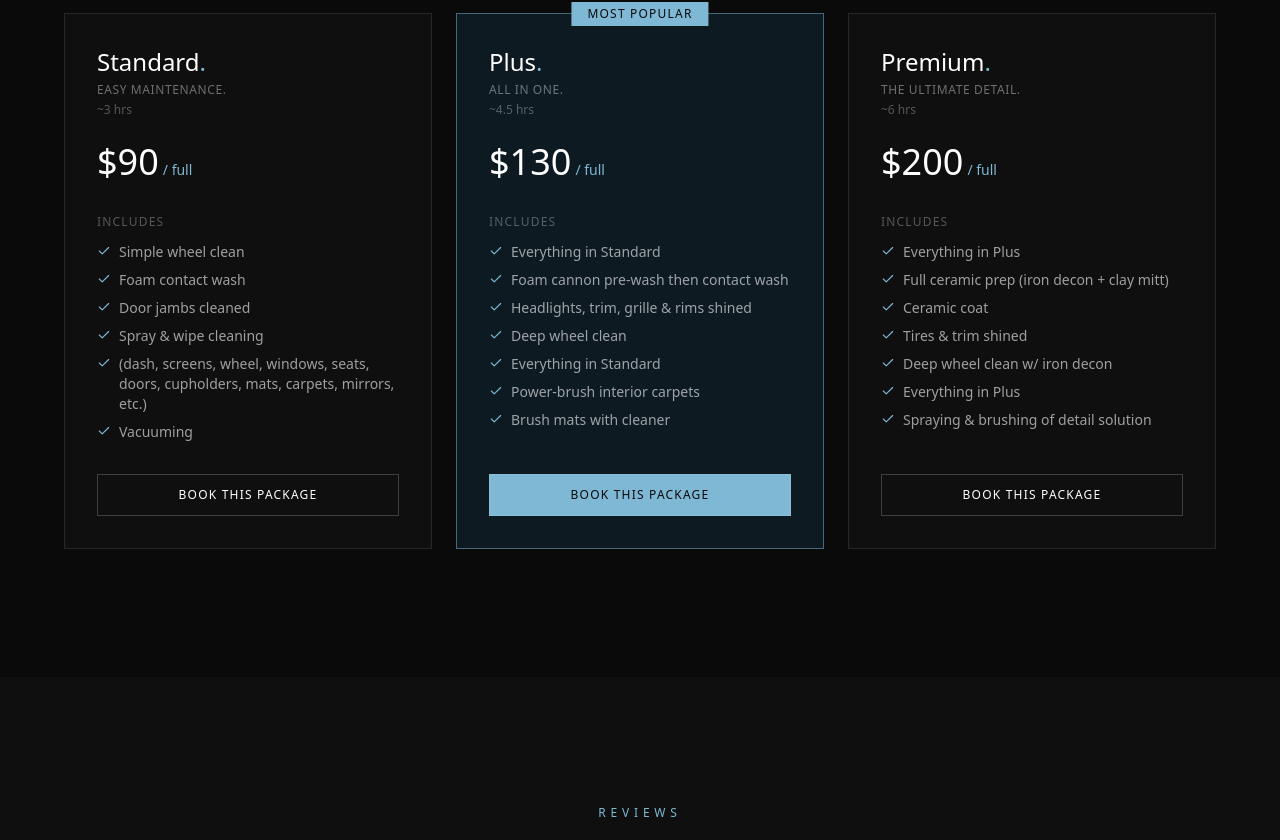
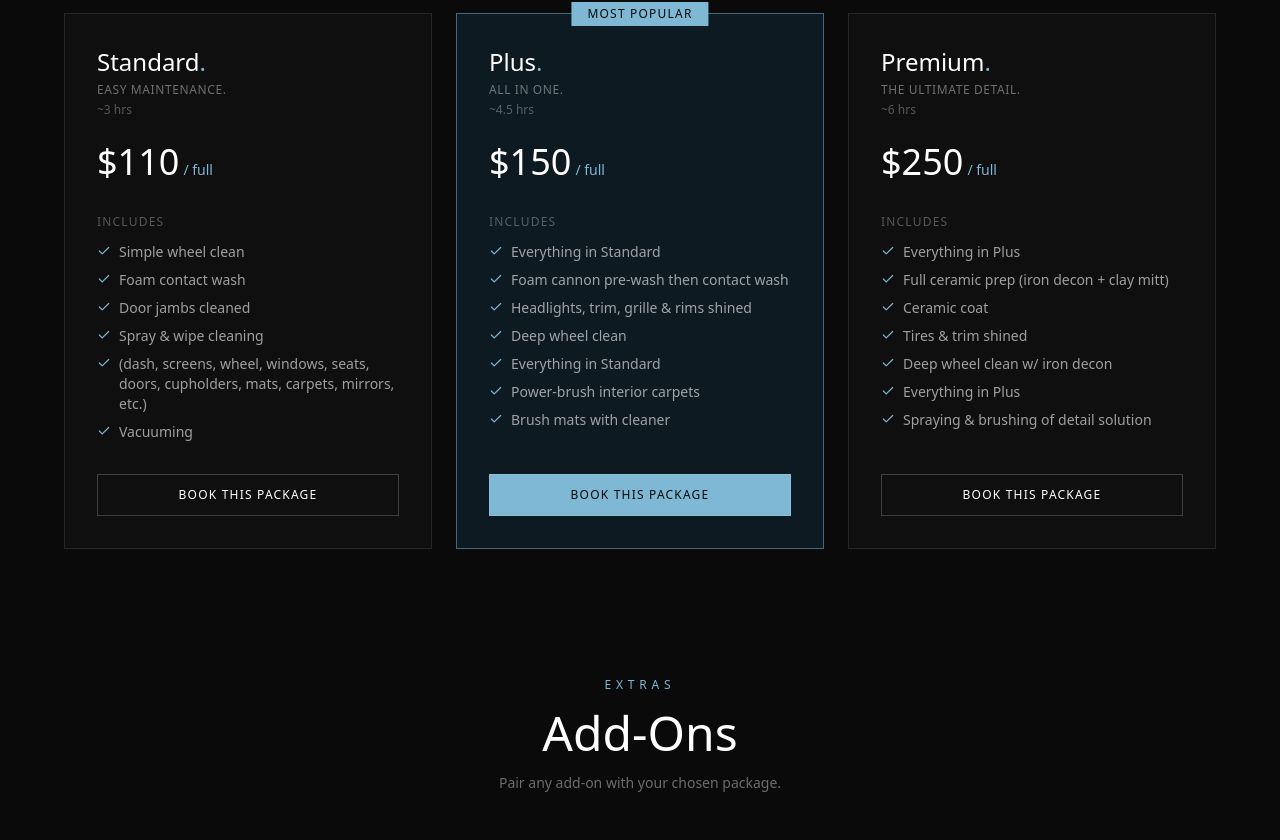
Before and after one commit to tejusadepumedia/thewash, a React (Vite) app: page / in a window 1280 px wide. Shown: the part 1939-2779 px from the top of the page. Built offline with nearby package versions, Linux system fonts and the light colour scheme.

Commit message:
addons, pricing updates

```diff
--- a/src/Pages/home.jsx
+++ b/src/Pages/home.jsx
@@ -2,6 +2,7 @@ import Navigation from "/src/components/Navigation";
 import HeroSection from "/src/components/HeroSection";
 import ServicesSection from "/src/components/ServicesSection";
 import PricingSection from "/src/components/PricingSection";
+import AddonsSection from "/src/components/Addonssection";
 import BookingSection from "/src/components/BookingSection";
 import TestimonialsSection from "/src/components/TestimonialsSection";
 import CarsDetailedSection from "/src/components/CarsDetailedSection";
@@ -15,6 +16,7 @@ export default function Home() {
       <HeroSection />
       <ServicesSection />
       <PricingSection />
+      <AddonsSection />
       <TestimonialsSection />
       <CarsDetailedSection />
       <AboutSection />
--- /dev/null
+++ b/src/components/Addonssection.jsx
@@ -0,0 +1,59 @@
+import { motion } from "framer-motion";
+import { Plus } from "lucide-react";
+
+const addons = [
+  {
+    name: "Engine Bay Degreasing",
+    description: "Full degreasing and rinse of the engine bay for a clean, factory-fresh look under the hood.",
+    price: 30,
+  },
+  {
+    name: "Trunk Detail",
+    description: "Vacuum and wipe-down of the trunk area, including carpet and side panels.",
+    price: 20,
+  },
+];
+
+export default function AddonsSection() {
+  return (
+    <section className="bg-[#0a0a0a] pb-24 md:pb-32 px-4 md:px-8">
+      <div className="max-w-6xl mx-auto">
+        <div className="text-center mb-16">
+          <p className="text-[#7eb8d4] text-xs uppercase tracking-[0.4em] mb-4">Extras</p>
+          <h2 className="text-3xl md:text-5xl font-light text-white mb-4">Add-Ons</h2>
+          <p className="text-white/40 text-sm">Pair any add-on with your chosen package.</p>
+        </div>
+
+        <div className="grid sm:grid-cols-2 gap-6 max-w-2xl mx-auto">
+          {addons.map((addon, i) => (
+            <motion.div
+              key={addon.name}
+              initial={{ opacity: 0, y: 30 }}
+              whileInView={{ opacity: 1, y: 0 }}
+              viewport={{ once: true }}
+              transition={{ duration: 0.6, delay: i * 0.1 }}
+              className="border border-white/10 bg-[#0f0f0f] p-8 flex flex-col"
+            >
+              <div className="flex items-start justify-between gap-4 mb-4">
+                <h3 className="text-lg font-light text-white leading-snug">
+                  {addon.name}<span className="text-[#7eb8d4]">.</span>
+                </h3>
+                <p className="text-2xl font-light text-white shrink-0">
+                  +<span className="text-[#7eb8d4]">${addon.price}</span>
+                </p>
+              </div>
+              <p className="text-white/40 text-sm leading-relaxed flex-1">{addon.description}</p>
+              <button
+                onClick={() => document.getElementById("book")?.scrollIntoView({ behavior: "smooth" })}
+                className="mt-6 w-full py-3 text-xs uppercase tracking-widest border border-white/20 text-white hover:border-[#7eb8d4]/50 transition-all duration-300 flex items-center justify-center gap-2"
+              >
+                <Plus className="w-3.5 h-3.5" />
+                Add to Booking
+              </button>
+            </motion.div>
+          ))}
+        </div>
+      </div>
+    </section>
+  );
+}
--- a/src/components/PricingSection.jsx
+++ b/src/components/PricingSection.jsx
@@ -1,155 +1,3 @@
-// import { useState } from "react";
-// import { motion } from "framer-motion";
-// import { Check } from "lucide-react";
-
-// const packages = [
-//   {
-//     name: "Standard",
-//     tagline: "Easy maintenance.",
-//     time: "~3 hrs",
-//     accent: false,
-//     prices: { full: { orig: 90, sale: 70 }, exterior: { orig: 40, sale: 32 }, interior: { orig: 45, sale: 36 } },
-//     exterior: [
-//       "Simple wheel clean",
-//       "Foam contact wash",
-//       "Door jambs cleaned",
-//     ],
-//     interior: [
-//       "Spray & wipe cleaning",
-//       "(dash, screens, wheel, windows, seats, doors, cupholders, mats, carpets, mirrors, etc.)",
-//       "Vacuuming",
-//     ],
-//   },
-//   {
-//     name: "Plus",
-//     tagline: "All in one.",
-//     time: "~4.5 hrs",
-//     accent: true,
-//     prices: { full: { orig: 130, sale: 104 }, exterior: { orig: 60, sale: 48 }, interior: { orig: 80, sale: 64 } },
-//     exterior: [
-//       "Everything in Standard",
-//       "Foam cannon pre-wash then contact wash",
-//       "Headlights, trim, grille & rims shined",
-//       "Deep wheel clean",
-//     ],
-//     interior: [
-//       "Everything in Standard",
-//       "Power-brush interior carpets",
-//       "Brush mats with cleaner",
-//     ],
-//   },
-//   {
-//     name: "Premium",
-//     tagline: "The ultimate detail.",
-//     time: "~6 hrs",
-//     accent: false,
-//     prices: { full: { orig: 200, sale: 160 }, exterior: { orig: 100, sale: 80 }, interior: { orig: 125, sale: 100 } },
-//     exterior: [
-//       "Everything in Plus",
-//       "Full ceramic prep (iron decon + clay mitt)",
-//       "Ceramic coat",
-//       "Tires & trim shined",
-//       "Deep wheel clean w/ iron decon",
-//     ],
-//     interior: [
-//       "Everything in Plus",
-//       "Spraying & brushing of detail solution",
-//     ],
-//   },
-// ];
-
-// export default function PricingSection() {
-//   const [selected, setSelected] = useState("full");
-
-//   return (
-//     <section id="pricing" className="bg-[#0a0a0a] py-24 md:py-32 px-4 md:px-8">
-//       <div className="max-w-6xl mx-auto">
-//         <div className="text-center mb-16">
-//           <p className="text-[#7eb8d4] text-xs uppercase tracking-[0.4em] mb-4">Packages</p>
-//           <h2 className="text-3xl md:text-5xl font-light text-white mb-4">Pricing</h2>
-//           <p className="text-white/40 text-sm">All packages currently <span className="text-[#7eb8d4]">20% off</span> — limited time.</p>
-//         </div>
-
-//         {/* Toggle */}
-//         <div className="flex justify-center gap-2 mb-14">
-//           {["full", "exterior", "interior"].map((type) => (
-//             <button
-//               key={type}
-//               onClick={() => setSelected(type)}
-//               className={`px-5 py-2 text-xs uppercase tracking-widest transition-all duration-300 ${
-//                 selected === type
-//                   ? "bg-[#7eb8d4] text-[#0a0a0a] font-medium"
-//                   : "border border-white/10 text-white/50 hover:border-[#7eb8d4]/40"
-//               }`}
-//             >
-//               {type === "full" ? "Full Detail" : type}
-//             </button>
-//           ))}
-//         </div>
-
-//         <div className="grid md:grid-cols-3 gap-6">
-//           {packages.map((pkg, i) => (
-//             <motion.div
-//               key={pkg.name}
-//               initial={{ opacity: 0, y: 30 }}
-//               whileInView={{ opacity: 1, y: 0 }}
-//               viewport={{ once: true }}
-//               transition={{ duration: 0.6, delay: i * 0.1 }}
-//               className={`relative border p-8 flex flex-col ${
-//                 pkg.accent
-//                   ? "border-[#7eb8d4]/50 bg-[#0d1a22]"
-//                   : "border-white/10 bg-[#0f0f0f]"
-//               }`}
-//             >
-//               {pkg.accent && (
-//                 <div className="absolute -top-3 left-1/2 -translate-x-1/2 bg-[#7eb8d4] text-[#0a0a0a] text-xs uppercase tracking-widest px-4 py-1 font-medium">
-//                   Most Popular
-//                 </div>
-//               )}
-
-//               <div className="mb-6">
-//                 <h3 className="text-2xl font-light text-white mb-1">{pkg.name}<span className="text-[#7eb8d4]">.</span></h3>
-//                 <p className="text-white/40 text-xs uppercase tracking-wider">{pkg.tagline}</p>
-//                 <p className="text-white/30 text-xs mt-1">{pkg.time}</p>
-//               </div>
-
-//               <div className="mb-8">
-//                 <p className="text-white/30 text-xs line-through">${pkg.prices[selected].orig}</p>
-//                 <p className="text-4xl font-light text-white mt-1">
-//                   ${pkg.prices[selected].sale}
-//                   <span className="text-[#7eb8d4] text-sm ml-1">/ {selected === "full" ? "full" : selected}</span>
-//                 </p>
-//               </div>
-
-//               <div className="space-y-2 flex-1">
-//                 <p className="text-white/30 text-xs uppercase tracking-widest mb-3">
-//                   {selected === "interior" ? "Interior includes" : selected === "exterior" ? "Exterior includes" : "Includes"}
-//                 </p>
-//                 {(selected === "interior" ? pkg.interior : selected === "exterior" ? pkg.exterior : [...pkg.exterior, ...pkg.interior]).map((item, j) => (
-//                   <div key={j} className="flex items-start gap-2 text-sm text-white/60">
-//                     <Check className="w-3.5 h-3.5 text-[#7eb8d4] mt-0.5 shrink-0" />
-//                     <span>{item}</span>
-//                   </div>
-//                 ))}
-//               </div>
-
-//               <button
-//                 onClick={() => document.getElementById("book")?.scrollIntoView({ behavior: "smooth" })}
-//                 className={`mt-8 w-full py-3 text-xs uppercase tracking-widest transition-all duration-300 ${
-//                   pkg.accent
-//                     ? "bg-[#7eb8d4] text-[#0a0a0a] hover:bg-[#9dcde3]"
-//                     : "border border-white/20 text-white hover:border-[#7eb8d4]/50"
-//                 }`}
-//               >
-//                 Book This Package
-//               </button>
-//             </motion.div>
-//           ))}
-//         </div>
-//       </div>
-//     </section>
-//   );
-// }
 import { useState } from "react";
 import { motion } from "framer-motion";
 import { Check } from "lucide-react";
@@ -160,7 +8,7 @@ const packages = [
     tagline: "Easy maintenance.",
     time: "~3 hrs",
     accent: false,
-    prices: { full: 90, exterior: 40, interior: 45 },
+    prices: { full: 110, exterior: 50, interior: 65 },
     exterior: [
       "Simple wheel clean",
       "Foam contact wash",
@@ -177,7 +25,7 @@ const packages = [
     tagline: "All in one.",
     time: "~4.5 hrs",
     accent: true,
-    prices: { full: 130, exterior: 60, interior: 80 },
+    prices: { full: 150, exterior: 70, interior: 90 },
     exterior: [
       "Everything in Standard",
       "Foam cannon pre-wash then contact wash",
@@ -195,7 +43,7 @@ const packages = [
     tagline: "The ultimate detail.",
     time: "~6 hrs",
     accent: false,
-    prices: { full: 200, exterior: 100, interior: 125 },
+    prices: { full: 250, exterior: 120, interior: 140 },
     exterior: [
       "Everything in Plus",
       "Full ceramic prep (iron decon + clay mitt)",
```
